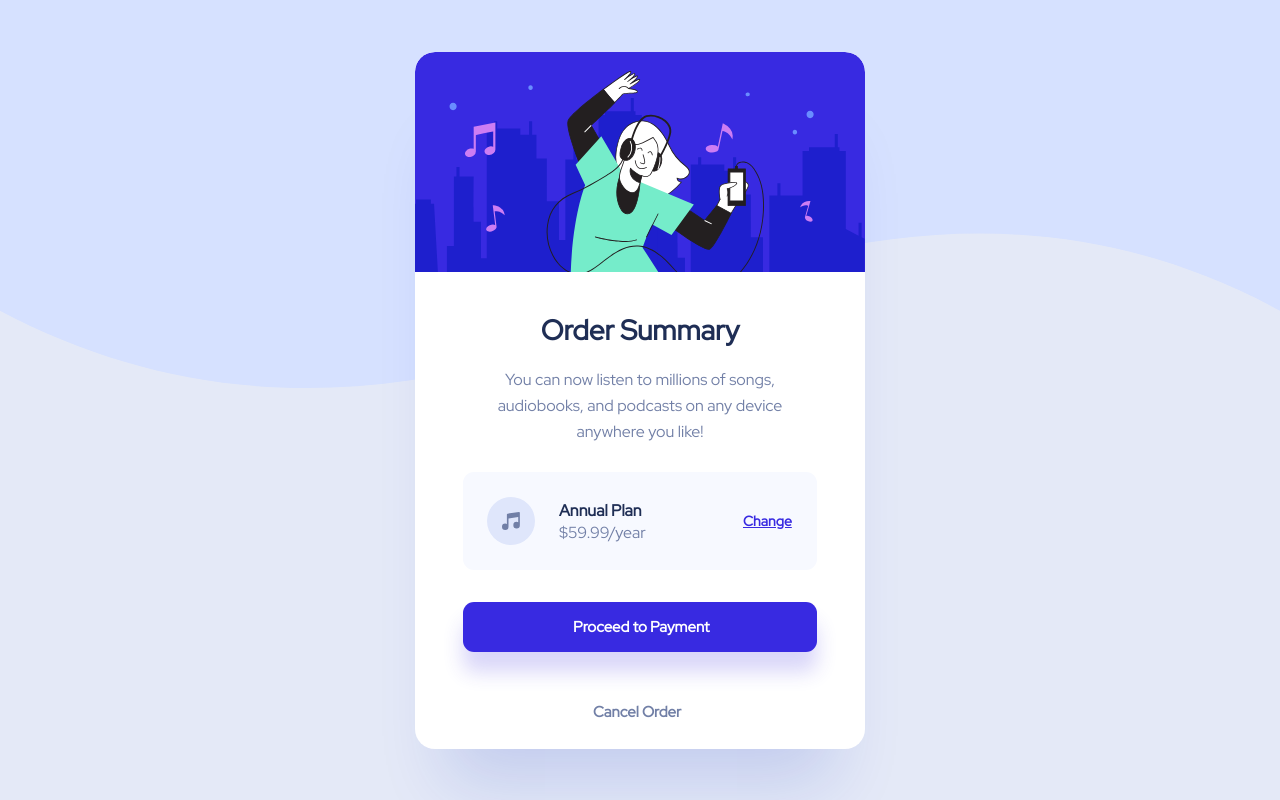
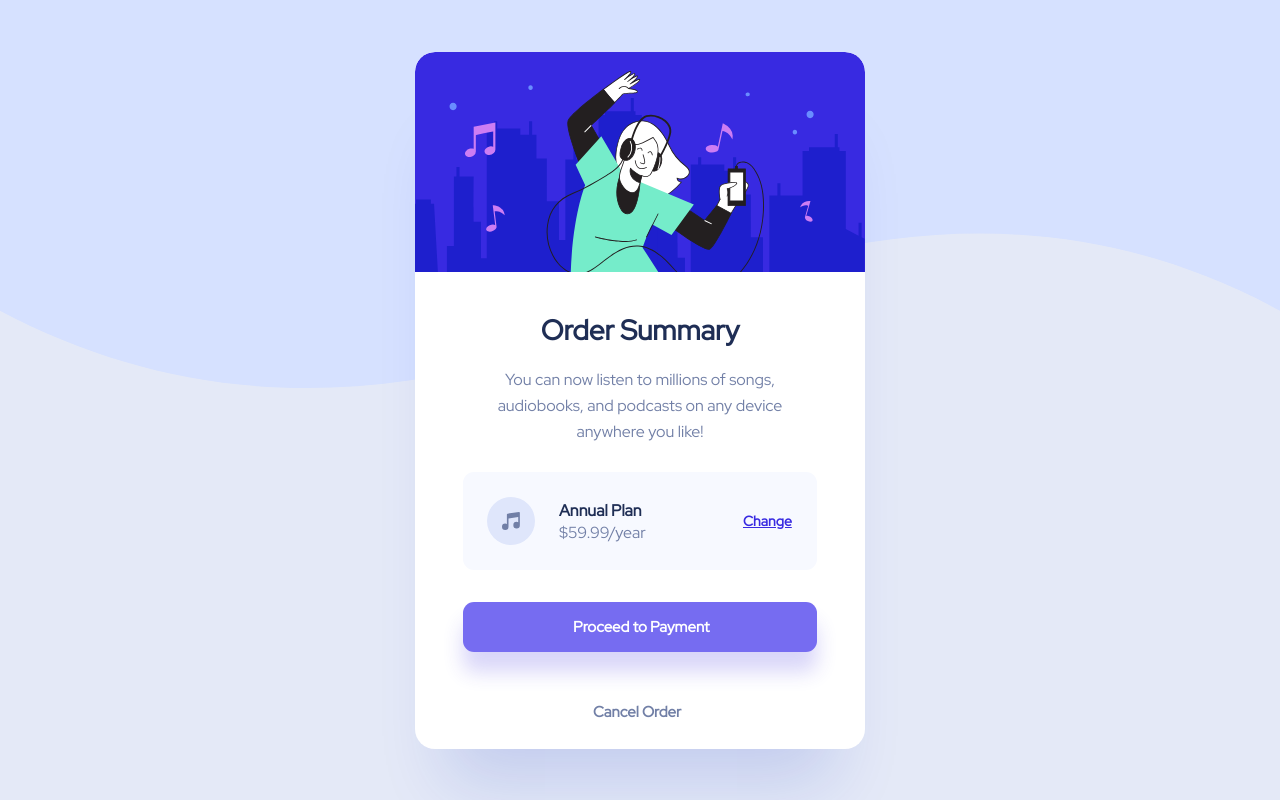
Before and after one commit to Gulverda/Order-Summary-Card, a plain HTML site: page index.html in a window 1280 px wide. In both pictures the pointer is over the element 640 px from the left and 626 px from the top of the page. Drawn offline with Linux system fonts and the light colour scheme.

Commit message:
Update style.css

```diff
--- a/style.css
+++ b/style.css
@@ -190,3 +190,8 @@ body{
     color: #1F2E55;
     cursor: pointer;
 }
+.plan2:hover{
+    background: #766CF1;
+    box-shadow: 0px 20px 20px rgba(56, 42, 225, 0.190291);
+    cursor: pointer;
+}
```
